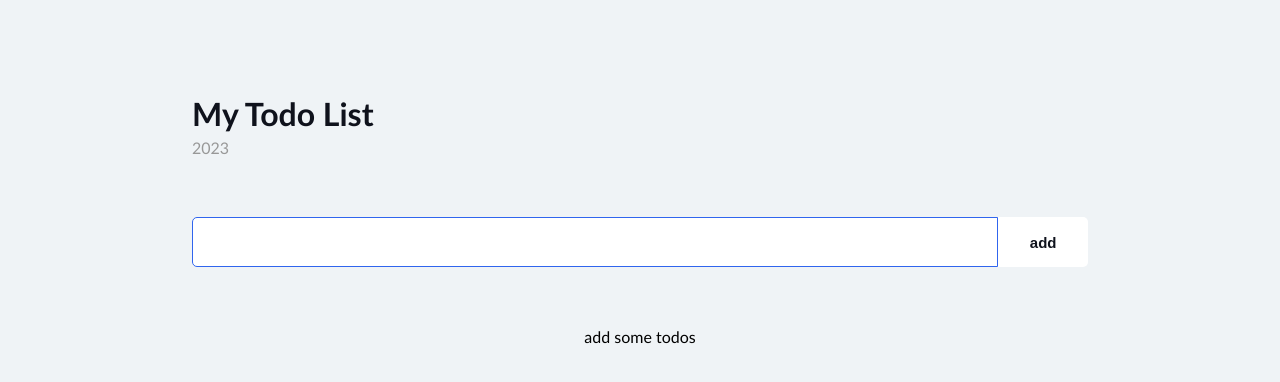
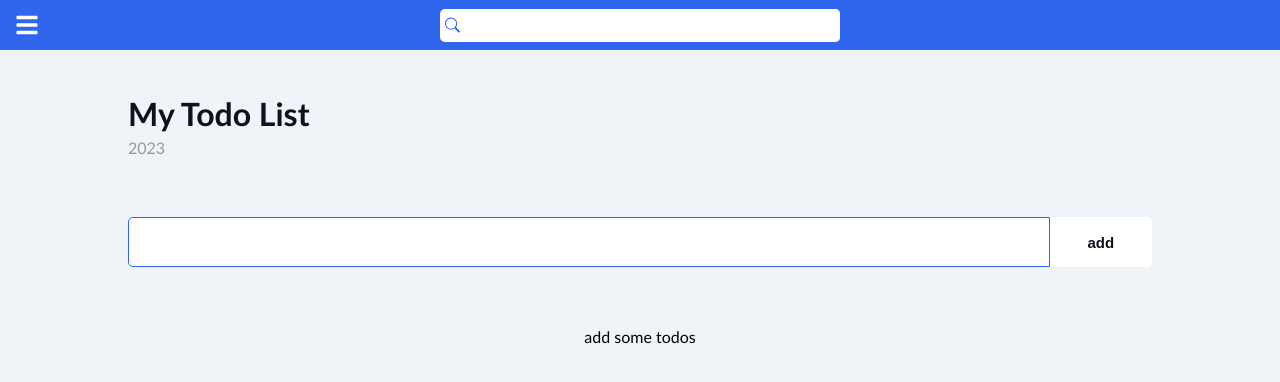
Before and after one commit to maryamsalamatL/todolist-react, a React (Create React App) app: page / in a window 1280 px wide. Shown: the top 382 px of the page. Built offline with nearby package versions, Linux system fonts and the light colour scheme.

Commit message:
add header component

```diff
--- a/src/App.css
+++ b/src/App.css
@@ -2,6 +2,5 @@
   width: 100vw;
   height: 100vh;
   display: flex;
-  flex-direction: column;
-  align-items: center;
+  justify-content: center;
 }
--- a/src/components/TodoApp.js
+++ b/src/components/TodoApp.js
@@ -1,5 +1,8 @@
 import TodoForm from "./TodoForm";
 import TodoList from "./TodoList";
+import SideBar from "./sidebar/SideBar";
+import Header from "./header/Header";
+
 import { useState } from "react";
 import styles from "./TodoApp.module.css";
 const TodoApp = () => {
@@ -35,6 +38,9 @@ const TodoApp = () => {
   };
   return (
     <div className={styles.container}>
+      <Header />
+      <SideBar />
+      <div className={styles.body}>
         <div className={styles.title}>
           <h1>My Todo List</h1>
           <span>2023</span>
@@ -47,6 +53,7 @@ const TodoApp = () => {
           onEdit={editHandler}
         />
       </div>
+    </div>
   );
 };
 
--- a/src/components/TodoApp.module.css
+++ b/src/components/TodoApp.module.css
@@ -2,10 +2,15 @@
   width: 100%;
   height: 100%;
   display: flex;
-  flex-direction: column;
-  align-items: flex-start;
-  background-color: rgb(239, 243, 246);
-  padding: 5% 15%;
+  align-items: stretch;
+  background-color: rgb(240, 243, 247);
+  position: relative;
+}
+.body {
+  width: 100%;
+  height: 100%;
+
+  padding: 5% 10%;
 }
 .title {
   margin: 30px 0px 60px 0px;
--- /dev/null
+++ b/src/components/header/Header.js
@@ -0,0 +1,14 @@
+import styles from "./Header.module.css";
+import { BsSearch } from "react-icons/bs";
+const Header = () => {
+  return (
+    <div className={styles.header}>
+      <div className={styles.inputBox}>
+        <BsSearch className={styles.icon} />
+        <input type="search" className={styles.input} />
+      </div>
+    </div>
+  );
+};
+
+export default Header;
--- /dev/null
+++ b/src/components/header/Header.module.css
@@ -0,0 +1,42 @@
+.header {
+  width: 100%;
+  height: 50px;
+  background-color: rgb(48, 101, 238);
+  display: flex;
+  justify-content: center;
+  align-items: center;
+  position: fixed;
+  top: 0%;
+  left: 0%;
+}
+.inputBox {
+  width: 400px;
+  height: 33px;
+  background-color: #fff;
+  display: flex;
+  align-items: center;
+  justify-content: flex-start;
+  border-radius: 5px;
+  -webkit-border-radius: 5px;
+  -moz-border-radius: 5px;
+  -ms-border-radius: 5px;
+  -o-border-radius: 5px;
+}
+.input {
+  width: 100%;
+  height: 100%;
+  background-color: #fff;
+  padding: 10px;
+  font-size: 15px;
+  border: none;
+  outline: none;
+  border-radius: 5px;
+  -webkit-border-radius: 5px;
+  -moz-border-radius: 5px;
+  -ms-border-radius: 5px;
+  -o-border-radius: 5px;
+}
+.icon {
+  margin: 0px 5px;
+  color: rgb(48, 101, 238);
+}
--- /dev/null
+++ b/src/components/sidebar/SideBar.js
@@ -0,0 +1,21 @@
+import styles from "./SideBar.module.css";
+import { FaBars, FaRegWindowClose } from "react-icons/fa";
+import { BsChevronLeft } from "react-icons/bs";
+const SideBar = () => {
+  return (
+    <>
+      <FaBars className={styles.listIcon} />
+      <div className={styles.container}>
+        <ul className={styles.ul}>
+          <li className={`${styles.li} ${styles.selected} `}>all todos</li>
+          <li className={styles.li}>completed</li>
+          <li className={styles.li}>unCompleted</li>
+          <li className={styles.li}>important</li>
+        </ul>
+        <BsChevronLeft className={styles.closeIcon} />
+      </div>
+    </>
+  );
+};
+
+export default SideBar;
--- /dev/null
+++ b/src/components/sidebar/SideBar.module.css
@@ -0,0 +1,59 @@
+.container {
+  width: 30%;
+  height: 100%;
+  background-color: #fff;
+  padding: 60px 5px;
+  box-shadow: rgba(99, 99, 99, 0.2) 0px 2px 8px 0px;
+  display: none;
+  position: relative;
+}
+.listIcon {
+  position: fixed;
+  top: 13px;
+  left: 15px;
+  font-size: 1.5rem;
+
+  color: #fff;
+}
+.closeIcon {
+  position: absolute;
+  bottom: 15px;
+  left: 90%;
+  color: rgb(48, 101, 238);
+  font-weight: bold;
+  font-size: 1.5rem;
+}
+.ul {
+  list-style: none;
+  width: 100%;
+  height: 100%;
+  display: flex;
+  flex-direction: column;
+  justify-content: start;
+  align-items: center;
+}
+.li {
+  width: 90%;
+  height: 50px;
+  border-bottom: 1px solid rgb(240, 243, 247);
+  color: rgb(48, 101, 238);
+  display: flex;
+  align-items: center;
+  font-size: 18px;
+  cursor: pointer;
+  padding: 10px;
+  margin: 5px 0px;
+  position: relative;
+}
+.selected {
+  background-color: rgb(234, 240, 253);
+}
+.selected::before {
+  content: "";
+  width: 2px;
+  height: 100%;
+  background-color: rgb(48, 101, 238);
+
+  position: absolute;
+  left: 0;
+}
```
Lines whose indentation alone changed are shown as unchanged.
